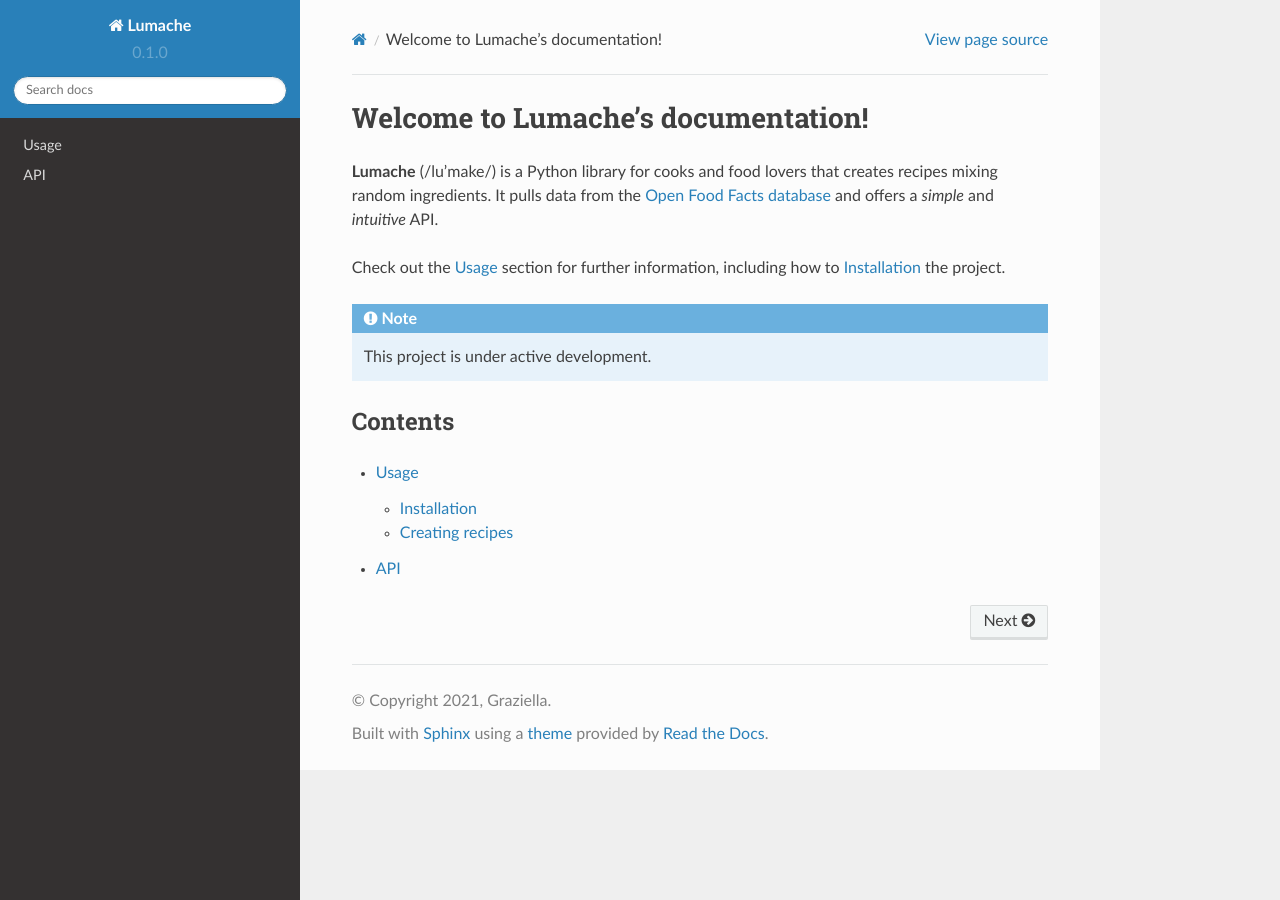
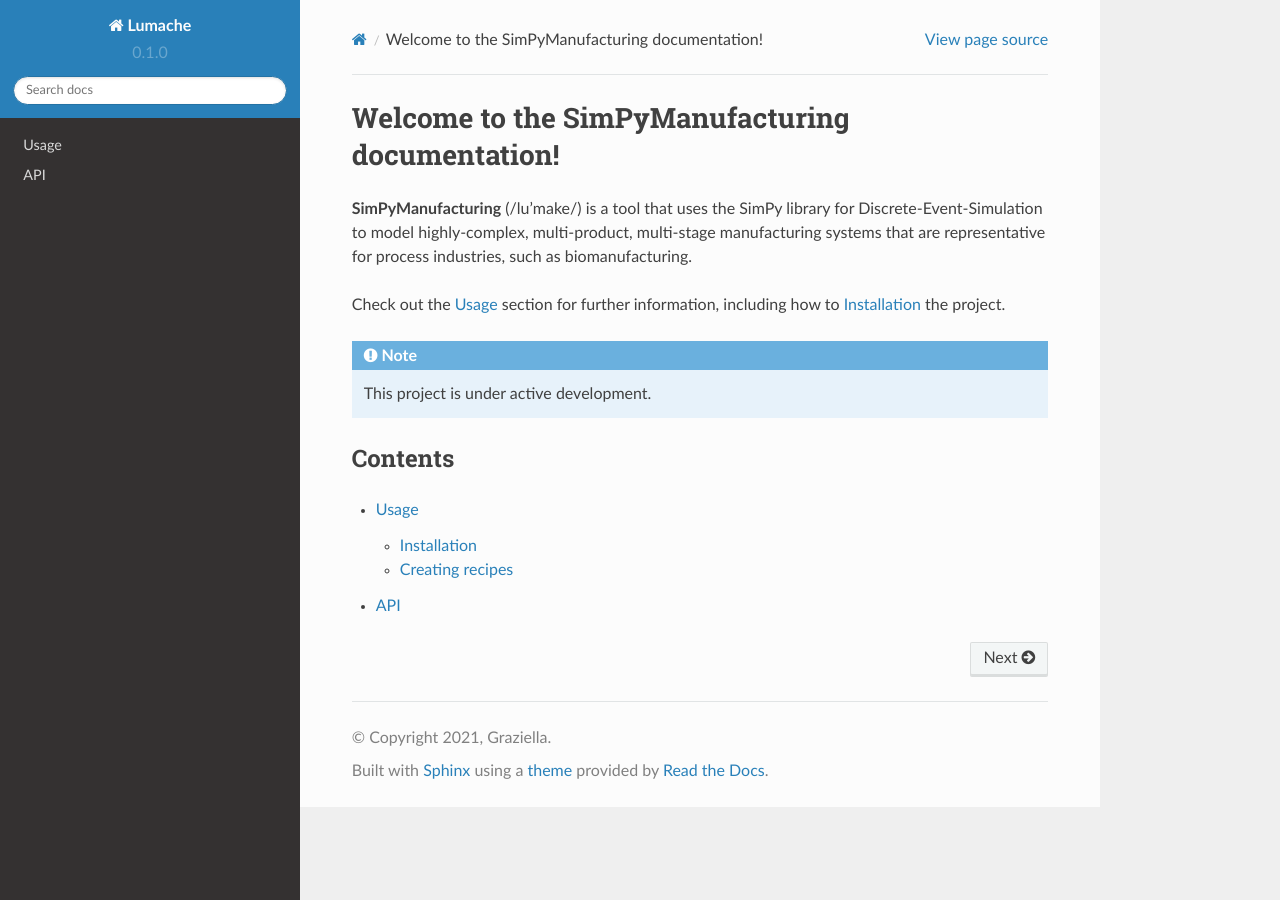
Before and after one commit to kimvandenhouten/SimPyManufacturing-documentation, a Sphinx documentation site: the page built from docs/source/index.rst, in a window 1280 px wide. Built offline with Sphinx 7.4.7 and the Read the Docs theme 2.0.0, drawn with Linux system fonts in a browser that asks for light colours.

Commit message:
Update index.rst

```diff
--- a/docs/source/index.rst
+++ b/docs/source/index.rst
@@ -1,10 +1,7 @@
-Welcome to Lumache's documentation!
+Welcome to the SimPyManufacturing documentation!
 ===================================
 
-**Lumache** (/lu'make/) is a Python library for cooks and food lovers
-that creates recipes mixing random ingredients.
-It pulls data from the `Open Food Facts database <https://world.openfoodfacts.org/>`_
-and offers a *simple* and *intuitive* API.
+**SimPyManufacturing** (/lu'make/) is a tool that uses the SimPy library for Discrete-Event-Simulation to model highly-complex, multi-product, multi-stage manufacturing systems that are representative for process industries, such as biomanufacturing.
 
 Check out the :doc:`usage` section for further information, including
 how to :ref:`installation` the project.
```
